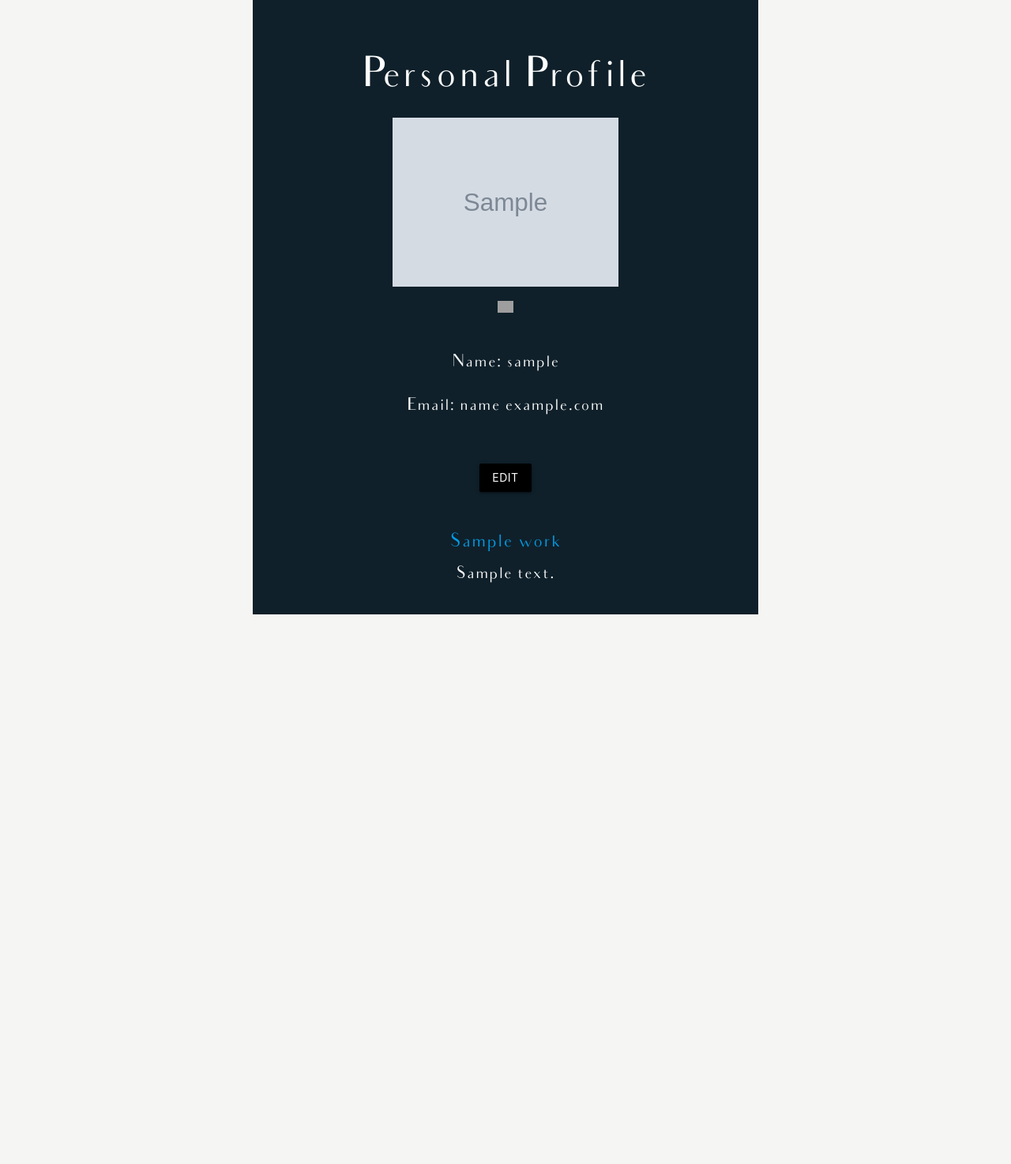
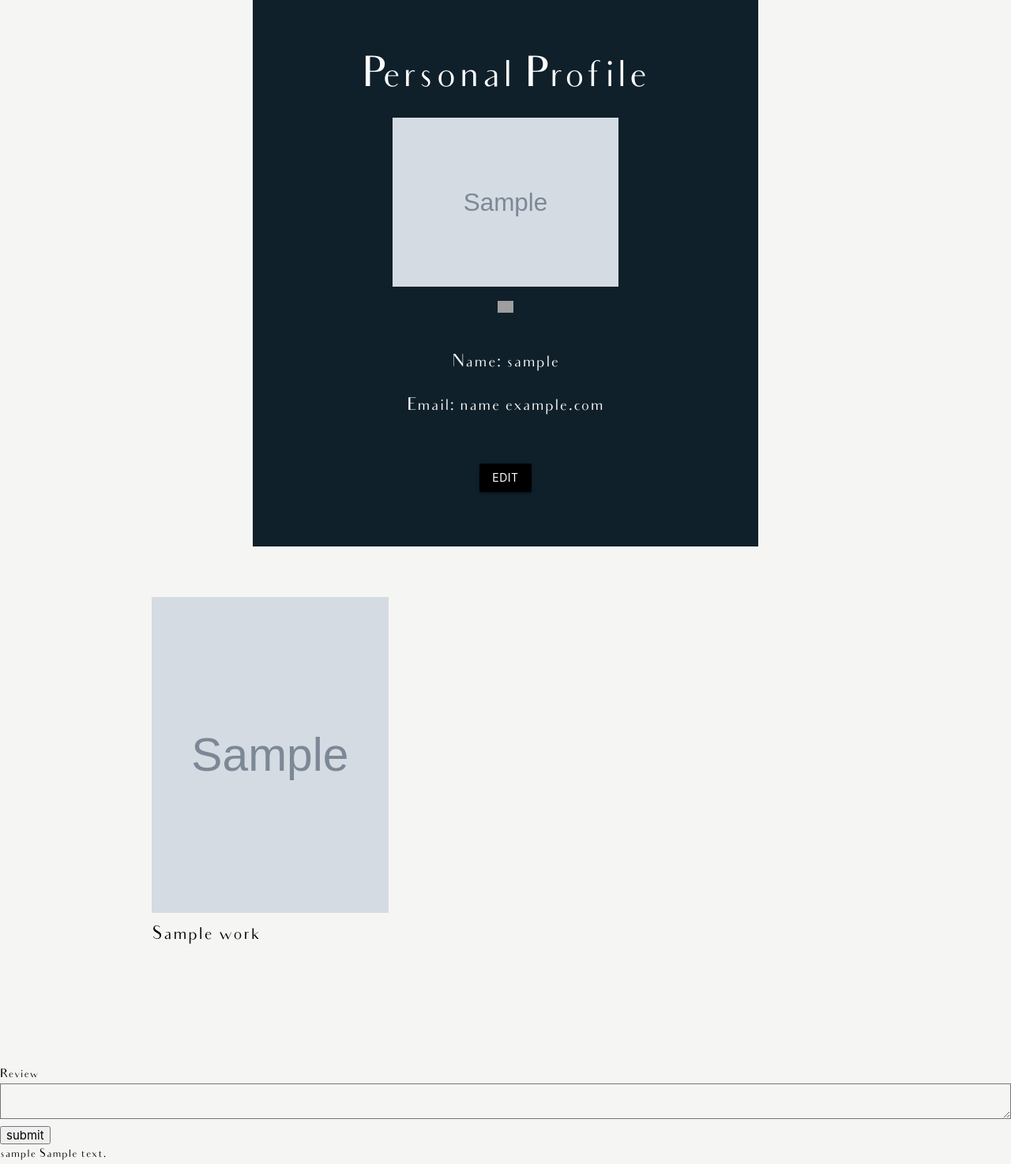
Before and after one commit to Xn00rX/Bidayat, a Django app: page /detail/user_detail/1/ in a window 1280 px wide. Shown: the part 508-1982 px from the top of the page at 79% size. Before the commit the page ends 1286 px from the top, so only its background shows below. Run offline with Django 4.2, Linux system fonts and the light colour scheme; a user stored in the database is signed in; tables that the repository leaves empty hold one stand-in row (values such as "Sample post"); grey boxes marked "Sample" are stand-in pictures; grey boxes are pictures that could not be loaded.

Commit message:
added review

```diff
--- a/Bidayat/main_app/admin.py
+++ b/Bidayat/main_app/admin.py
@@ -1,7 +1,8 @@
 from django.contrib import admin
-from .models import Messages,Profile,Work,Category
+from .models import Messages,Profile,Work,Category,Review
 # Register your models here.
 admin.site.register(Profile)
 admin.site.register(Messages)
 admin.site.register(Category)
 admin.site.register(Work)
+admin.site.register(Review)
--- a/Bidayat/main_app/forms.py
+++ b/Bidayat/main_app/forms.py
@@ -2,6 +2,7 @@ from django.forms import ModelForm
 from django.contrib.auth.forms import UserCreationForm
 from django.contrib.auth.models import User
 from django import forms
+from .models import Review
 
 from .models import Profile,Messages
 
@@ -15,7 +16,6 @@ class ProfileSignUp(ModelForm):
     class Meta:
         model = Profile
         fields = ['image']
-
 
 
 class UserForm(forms.ModelForm):
@@ -44,3 +44,8 @@ class MessageForm(ModelForm):
     class Meta:
         model = Messages
         fields = ['email','phoneNumber','budget','guestCount','eventType','eventDate','description']
+
+class ReviewForm(ModelForm):
+    class Meta:
+        model = Review
+        fields = ['review']
--- a/Bidayat/main_app/models.py
+++ b/Bidayat/main_app/models.py
@@ -76,10 +76,8 @@ class WorkImage(models.Model):
     image = models.ImageField(upload_to='main_app/static/uploads')
 
 
-# class ReviewRating(models.Model):
-#     customer=models.ForeignKey(User, on_delete=models.CASCADE,related_name='customer')
-#     vendor=models.ForeignKey(User, on_delete=models.CASCADE, related_name='customer')
-#     review=models.TextField(max_length=500)
-#     rating = models.FloatField()
-#     ip = models.CharField(max_length=20)
-#     updated_at=models.DateTimeField(auto_now_add=True)
+class Review(models.Model):
+    customer=models.ForeignKey(User, on_delete=models.CASCADE,related_name='customer')
+    vendor=models.ForeignKey(User, on_delete=models.CASCADE, related_name='vendor')
+    review=models.TextField(max_length=500)
+    updated_at=models.DateTimeField(auto_now_add=True)
--- a/Bidayat/main_app/templates/detail/user_detail.html
+++ b/Bidayat/main_app/templates/detail/user_detail.html
@@ -31,12 +31,12 @@
     <button class="btn"><a href="{% url 'user_update' user.id %}" > Edit </a></button>
 
 <br>
-    {% for work in userWork %}
+    <!-- {% for work in userWork %}
     <a href="{% url 'workdetail' work.id %}">
       <h5 class="card-title">{{ work.title }}</h5>
     </a>
     {{work.description}}
-    {% endfor %}
+    {% endfor %} -->
 
   {% else %}
     <p>No profile found for this user.</p>
@@ -45,7 +45,94 @@
 
 
 
-  <style>
+
+<div class="container">
+
+  {% for work in userWork %}
+
+    <div class="card reveal">
+      <div class="card-body">
+        <div class="image-container">
+          <div class="image-slider">
+            {% for work_image in work.images.all %}
+              {% with image_path=work_image.image.url|cut:'main_app/' %}
+                <img class="card-img" src="{{ image_path }}" alt="Work Image">
+              {% endwith %}
+            {% endfor %}
+          </div>
+        </div>
+
+        <a href="{% url 'workdetail' work.id %}">
+          <h5 class="card-title">{{ work.title }}</h5>
+        </a>
+
+      </div>
+    </div>
+
+  {% endfor %}
+
+</div>
+
+<br><br>
+<form method="post" action="{% url 'review_create' profile.user.id %}">
+  {% csrf_token %}
+  {{review_form.review.label}}
+  {{review_form.review}}
+  <input type="submit" value="submit" />
+</form>
+
+
+{% for review in reviews %}
+{{review.customer}}
+{{review.review}}
+<br>
+{% endfor %}
+
+<style>
+  .container {
+    margin-top: 3%;
+    margin-bottom: 5%;
+
+
+  }
+  .image-container {
+    display: flex;
+    align-items: center;
+    justify-content: center;
+    overflow: hidden;
+    height:50%;
+
+  }
+
+  .image-slider {
+    display: flex;
+    transition: transform 0.5s ease-in-out ;
+  }
+
+  .card-img {
+    height: 50vh;
+    cursor: pointer;
+  }
+
+
+  .card-title {
+    text-align: left;
+  }
+
+  .card {
+    height: 440px;
+    width: 300px;
+    box-shadow: none;
+    background-color: #F5F5F3;
+    display: inline-block;
+    margin: auto;
+    margin-bottom: 5%;
+  }
+
+  .card a{
+    color: black;
+  }
+
     .profile-box {
       background-color: #0F202A;
       color: white;
@@ -57,5 +144,35 @@
       padding: 2.7%;
       margin-bottom: 5%;
     }
-  </style>
+
+
+
+
+</style>
+<script>
+document.addEventListener('DOMContentLoaded', function () {
+   const imageSliders = document.querySelectorAll('.image-slider');
+
+   imageSliders.forEach(slider => {
+     let imageIndex = 0;
+     const images = slider.querySelectorAll('.card-img');
+
+
+     if (images.length > 0) {
+       const imageWidth = images[0].clientWidth;
+
+       const animateImages = () => {
+         imageIndex = (imageIndex + 1) % images.length;
+         slider.style.transform = `translateX(-${imageIndex * imageWidth}px)`;
+       };
+
+       setInterval(animateImages, 5000);
+     }
+   });
+ });
+
+
+</script>
+
+
 {% endblock %}
--- a/Bidayat/main_app/templates/works/categoryworks.html
+++ b/Bidayat/main_app/templates/works/categoryworks.html
@@ -114,5 +114,5 @@
      });
    });
  </script>
-</style>
+
 {% endblock %}
--- a/Bidayat/main_app/urls.py
+++ b/Bidayat/main_app/urls.py
@@ -21,7 +21,6 @@ urlpatterns=[
   path('messages/<int:message_id>',views.Message_detail,name='message_detail'),
   path('messages/<int:pk>/delete',views.MessageDelete.as_view(),name='message_delete'),
   path('messages/reply/<int:workUser_id>/<int:message_id>/',views.MessageReply.as_view(),name='message_reply'),
-
 
   path('detail/user_detail/<int:user_id>/', views.user_detail, name='user_detail'),
   path('accounts/signup/',views.signup,name='signup'),
@@ -51,6 +50,9 @@ urlpatterns=[
 
 
 
+  path('vendor/<int:vendor_id>/',views.add_review,name='review_create'),
+
+
 
 
   # path('/', views.categories_base, name='index'),
--- a/Bidayat/main_app/views.py
+++ b/Bidayat/main_app/views.py
@@ -70,12 +70,13 @@ def user_detail(request, user_id):
         user = User.objects.get(id=user_id)
         # works=Work.objects.all()
         # print(works)
-
+        review_form = ReviewForm()
         userWorks=Work.objects.filter(users__id__in = [user_id])
         print(userWorks)
-
+        reviews=Review.objects.filter(vendor_id=user_id)
+        print('re',reviews)
         profile = Profile.objects.get(user=user)
-        return render(request, 'detail/user_detail.html', {'profile': profile,'userWork':userWorks})
+        return render(request, 'detail/user_detail.html', {'profile': profile,'userWork':userWorks,'review_form':review_form,'reviews':reviews})
     except User.DoesNotExist or Profile.DoesNotExist:
         return render(request, 'detail/user_not_found.html')
 
@@ -205,8 +206,6 @@ def works_detail(request, work_id):
   # print('workUser',workUser)
   users_service=Profile.objects.filter(user_id__in=work_users.all())
   # print('userServes',users_service)
-
-
   # return render(request, 'works/detail.html', {'work': work, 'workUser':workUser,'userService':userService})
   return render(request, 'works/detail.html', {'work': work,' work_users': work_users,'users_service':users_service})
 
@@ -314,3 +313,18 @@ def vendorSignup(request):
     profileForm = VendorSignUp()
     context = {'form': form, 'profileForm': profileForm, 'error_message': error_message}
     return render(request, 'registration/vendor.html', context)
+
+
+
+def add_review(request, vendor_id):
+    form=ReviewForm(request.POST)
+    print(request.user.id)
+    print(vendor_id)
+    customer = User.objects.get(id=request.user.id)
+    vendor = User.objects.get(id=vendor_id)
+    if form.is_valid():
+      new_review = form.save(commit=False)
+      new_review.customer = customer
+      new_review.vendor = vendor
+      new_review.save()
+      return redirect('user_detail', vendor_id)
```
